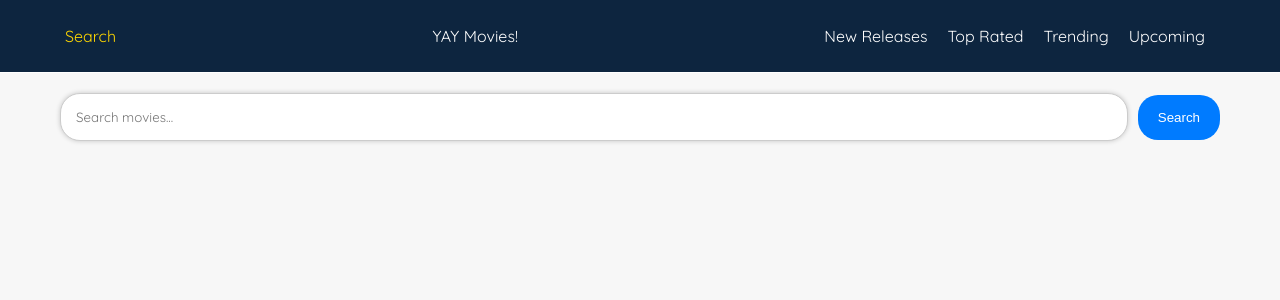
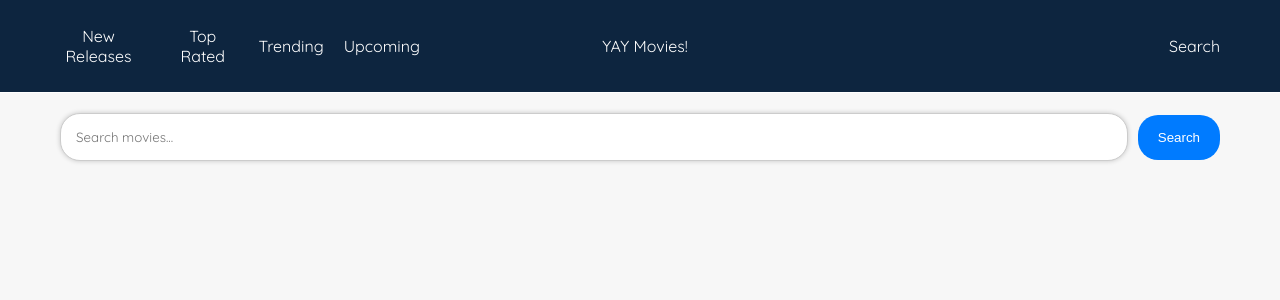
Before and after one commit to joseph-johnson27001/movie_database, a Vue app: page / in a window 1280 px wide. Shown: the top 300 px of the page. Built offline with nearby package versions, Linux system fonts and the light colour scheme.

Commit message:
Nav bar restructure

```diff
--- a/src/components/NavBar.vue
+++ b/src/components/NavBar.vue
@@ -2,15 +2,6 @@
   <nav>
     <div class="navigation-container">
       <div class="main-container">
-        <ul class="nav-btn-container">
-          <li>
-            <router-link to="/" :class="{ active: isActive('Home') }"
-              >Search</router-link
-            >
-          </li>
-        </ul>
-        <p>YAY Movies!</p>
-        <div>
         <ul class="nav-btn-container">
           <li>
             <router-link
@@ -38,6 +29,18 @@
               to="/upcoming"
               :class="{ active: isActive('Upcoming') }"
               >Upcoming</router-link
+            >
+          </li>
+        </ul>
+
+        <div class="nav-btn-container heading">
+          <p>YAY Movies!</p>
+        </div>
+        <div class="search-container">
+          <ul class="nav-btn-container">
+            <li class="search-btn">
+              <router-link to="/" :class="{ active: isActive('Search') }"
+                >Search</router-link
               >
             </li>
           </ul>
@@ -71,10 +74,8 @@ nav {
 }
 
 .main-container {
-  display: flex;
-  align-items: center;
-  justify-content: space-between;
-  margin: 0px 15px;
+  display: grid;
+  grid-template-columns: 1fr 1fr 1fr;
 }
 
 ul {
@@ -85,6 +86,16 @@ ul {
 .nav-btn-container {
   display: flex;
   margin-left: 10px;
+  align-items: center;
+}
+
+.search-container {
+  display: flex;
+  justify-content: flex-end;
+}
+
+.heading {
+  justify-content: center;
 }
 
 li {
```
Lines whose indentation alone changed are shown as unchanged.
